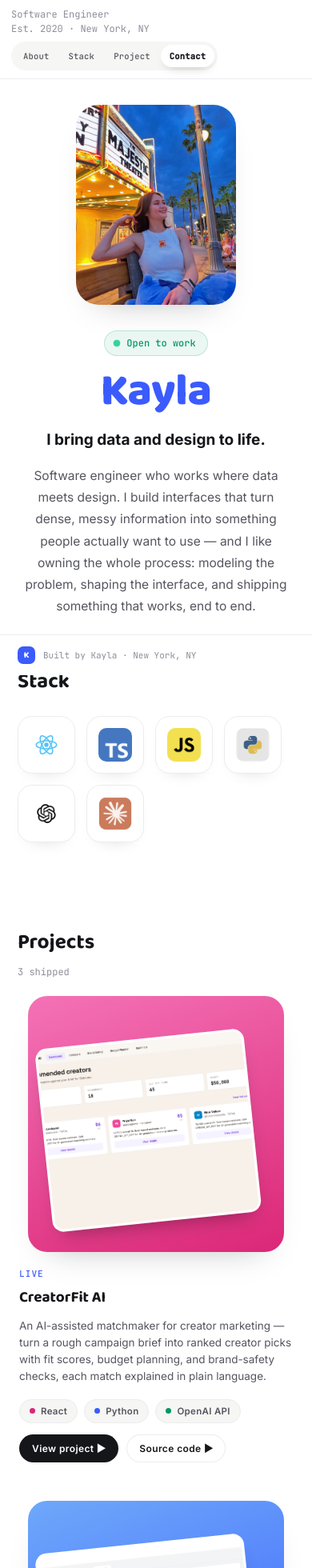
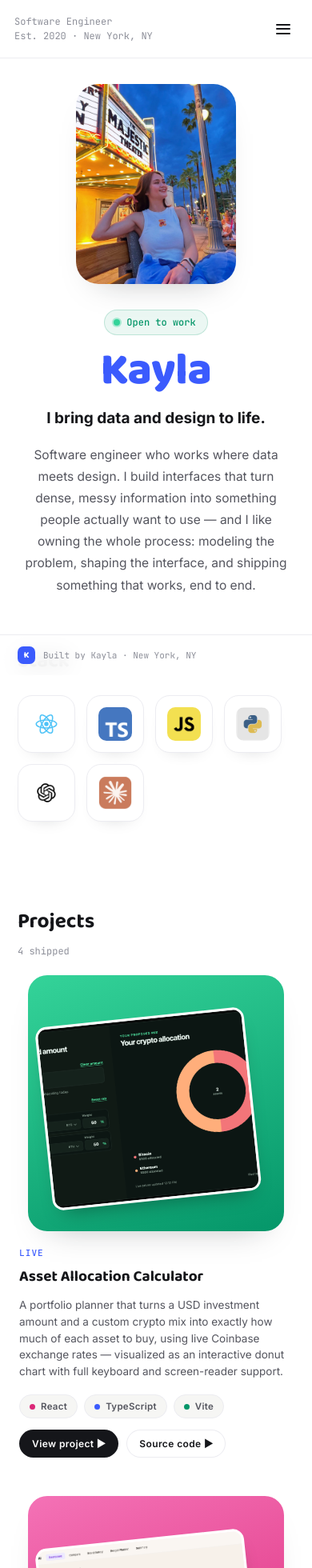
Before and after one commit to kayla-prutti/kayla-prutti.github.io, a React (Vite) app: page / in a window 390 px wide. Shown: the top 1960 px of the page at 80% size. Built offline with nearby package versions, Linux system fonts and the light colour scheme.

Commit message:
add: new project

```diff
--- a/src/components/Header.tsx
+++ b/src/components/Header.tsx
@@ -9,7 +9,9 @@ const navItems = [
 
 export function Header() {
   const [active, setActive] = useState("about");
+  const [menuOpen, setMenuOpen] = useState(false);
   const suppressUntilRef = useRef(0);
+  const headerRef = useRef<HTMLElement>(null);
 
   useEffect(() => {
     const sections = navItems
@@ -61,6 +63,26 @@ export function Header() {
     };
   }, []);
 
+  useEffect(() => {
+    if (!menuOpen) return;
+
+    const handleKeyDown = (event: KeyboardEvent) => {
+      if (event.key === "Escape") setMenuOpen(false);
+    };
+    const handleClickOutside = (event: MouseEvent) => {
+      if (headerRef.current && !headerRef.current.contains(event.target as Node)) {
+        setMenuOpen(false);
+      }
+    };
+
+    window.addEventListener("keydown", handleKeyDown);
+    document.addEventListener("click", handleClickOutside);
+    return () => {
+      window.removeEventListener("keydown", handleKeyDown);
+      document.removeEventListener("click", handleClickOutside);
+    };
+  }, [menuOpen]);
+
   const handleNavClick = (id: string) => {
     // Set the clicked item active right away, and ignore scroll-spy updates
     // until the smooth-scroll it triggers has had time to settle — otherwise
@@ -68,15 +90,17 @@ export function Header() {
     // report a different section as active than the one just clicked.
     setActive(id);
     suppressUntilRef.current = Date.now() + 900;
+    setMenuOpen(false);
   };
 
   return (
-    <header className="site-header">
+    <header className="site-header" ref={headerRef}>
       <div className="header-inner">
         <p className="eyebrow-lines">
           <span>Software Engineer</span>
           <span>Est. 2020 &middot; New York, NY</span>
         </p>
+
         <nav className="nav-toggle" aria-label="Primary">
           {navItems.map((item) => (
             <a
@@ -89,7 +113,35 @@ export function Header() {
             </a>
           ))}
         </nav>
+
+        <button
+          type="button"
+          className="menu-toggle"
+          aria-expanded={menuOpen}
+          aria-controls="mobile-nav"
+          aria-label={menuOpen ? "Close menu" : "Open menu"}
+          onClick={() => setMenuOpen((open) => !open)}
+        >
+          <span className={`menu-bars${menuOpen ? " is-open" : ""}`}>
+            <span className="menu-bar" />
+            <span className="menu-bar" />
+            <span className="menu-bar" />
+          </span>
+        </button>
       </div>
+
+      <nav id="mobile-nav" className={`mobile-nav${menuOpen ? " is-open" : ""}`} aria-label="Primary mobile">
+        {navItems.map((item) => (
+          <a
+            key={item.id}
+            href={`#${item.id}`}
+            onClick={() => handleNavClick(item.id)}
+            className={`mobile-nav-item${active === item.id ? " is-active" : ""}`}
+          >
+            {item.label}
+          </a>
+        ))}
+      </nav>
     </header>
   );
 }
--- a/src/components/ProjectsSection.tsx
+++ b/src/components/ProjectsSection.tsx
@@ -8,7 +8,7 @@ type ProjectImage = { src: string; alt: string };
 type Project = {
   id: string;
   status: string;
-  folderColor: "pink" | "blue" | "dark";
+  folderColor: "pink" | "blue" | "dark" | "green";
   title: string;
   description: string;
   stackTags: StackTag[];
@@ -21,12 +21,35 @@ type Project = {
 
 const projects: Project[] = [
   {
+    id: "asset-allocation-calculator",
+    status: "Live",
+    folderColor: "green",
+    title: "Asset Allocation Calculator",
+    description:
+      "A portfolio planner that turns a USD investment amount and a custom crypto mix into " +
+      "exactly how much of each asset to buy, using live Coinbase exchange rates — visualized " +
+      "as an interactive donut chart with full keyboard and screen-reader support.",
+    stackTags: [
+      { label: "React", chipClass: "chip-magenta" },
+      { label: "TypeScript", chipClass: "chip-blue" },
+      { label: "Vite", chipClass: "chip-green" },
+    ],
+    liveUrl: "https://kayla-prutti.github.io/asset-allocation-calculator/",
+    repoUrl: "https://github.com/kayla-prutti/asset-allocation-calculator",
+    images: [
+      {
+        src: "/asset-allocation-calculator-preview.png",
+        alt: "Asset Allocation Calculator showing a 50/50 Bitcoin and Ethereum mix on a $1,000 investment, with a donut chart and exact BTC and ETH amounts",
+      },
+    ],
+  },
+  {
     id: "creatorfit-ai",
     status: "Live",
     folderColor: "pink",
     title: "CreatorFit AI",
     description:
-      "An AI-assisted matchmaker for creator marketing — turn a rough campaign brief into " +
+      "An AI-assisted matchmaker for creator marketing, turn a rough campaign brief into " +
       "ranked creator picks with fit scores, budget planning, and brand-safety checks, each " +
       "match explained in plain language.",
     stackTags: [
@@ -49,7 +72,7 @@ const projects: Project[] = [
     folderColor: "blue",
     title: "Job Search Studio",
     description:
-      "A focused workspace for the job hunt — track applications, contacts, and " +
+      "A focused workspace for the job hunt, track applications, contacts, and " +
       "follow-ups on one board, with notes and live status at a glance so nothing slips " +
       "through the cracks.",
     stackTags: [
@@ -72,8 +95,8 @@ const projects: Project[] = [
     folderColor: "dark",
     title: "PackSmart",
     description:
-      "A mobile packing checklist built for every trip type — hiking, city, beach, business, " +
-      "ski, or backpacking — with a quick weather check that flags extra items worth packing " +
+      "A mobile packing checklist built for every trip type, hiking, city, beach, business, " +
+      "ski, or backpacking with a quick weather check that flags extra items worth packing " +
       "before you go.",
     stackTags: [
       { label: "React Native", chipClass: "chip-magenta" },
--- a/src/styles.css
+++ b/src/styles.css
@@ -136,6 +136,71 @@ a {
   color: var(--ink);
   font-weight: 700;
   box-shadow: 0 6px 14px -8px rgba(21, 22, 26, 0.35);
+}
+
+.menu-toggle {
+  display: none;
+  align-items: center;
+  justify-content: center;
+  width: 36px;
+  height: 36px;
+  padding: 0;
+  border: none;
+  border-radius: 10px;
+  background: transparent;
+  cursor: pointer;
+  flex: 0 0 auto;
+}
+
+.menu-toggle:hover {
+  background: var(--bg-soft);
+}
+
+.menu-bars {
+  position: relative;
+  display: block;
+  width: 18px;
+  height: 13px;
+}
+
+.menu-bar {
+  position: absolute;
+  left: 0;
+  width: 100%;
+  height: 2px;
+  border-radius: 2px;
+  background: var(--ink);
+  transition: transform 0.2s ease, opacity 0.2s ease, top 0.2s ease;
+}
+
+.menu-bar:nth-child(1) {
+  top: 0;
+}
+
+.menu-bar:nth-child(2) {
+  top: 5.5px;
+}
+
+.menu-bar:nth-child(3) {
+  top: 11px;
+}
+
+.menu-bars.is-open .menu-bar:nth-child(1) {
+  top: 5.5px;
+  transform: rotate(45deg);
+}
+
+.menu-bars.is-open .menu-bar:nth-child(2) {
+  opacity: 0;
+}
+
+.menu-bars.is-open .menu-bar:nth-child(3) {
+  top: 5.5px;
+  transform: rotate(-45deg);
+}
+
+.mobile-nav {
+  display: none;
 }
 
 /* ---------- hero ---------- */
@@ -360,6 +425,10 @@ a {
   background: linear-gradient(160deg, #3d3e46, var(--dark));
 }
 
+.folder-green {
+  background: linear-gradient(160deg, var(--green-light), var(--green));
+}
+
 .folder-photos {
   position: relative;
   width: 82%;
@@ -403,9 +472,10 @@ a {
   padding: 26px;
   background: linear-gradient(
     to top,
-    rgba(10, 11, 13, 0.9) 0%,
-    rgba(10, 11, 13, 0.62) 42%,
-    rgba(10, 11, 13, 0) 80%
+    rgba(10, 11, 13, 0.96) 0%,
+    rgba(10, 11, 13, 0.88) 60%,
+    rgba(10, 11, 13, 0.3) 85%,
+    rgba(10, 11, 13, 0) 100%
   );
   opacity: 0;
   transform: translateY(10px);
@@ -460,11 +530,6 @@ a {
   font-size: 13.5px;
   line-height: 1.55;
   color: rgba(255, 255, 255, 0.85);
-  display: -webkit-box;
-  -webkit-box-orient: vertical;
-  -webkit-line-clamp: 3;
-  line-clamp: 3;
-  overflow: hidden;
 }
 
 .stack-tags {
@@ -790,10 +855,6 @@ a {
 
   .project-overlay .project-desc {
     color: var(--ink-soft);
-    display: block;
-    -webkit-line-clamp: unset;
-    line-clamp: unset;
-    overflow: visible;
   }
 
   .project-overlay .tag {
@@ -868,11 +929,42 @@ a {
     max-width: 320px;
     margin: 0 auto;
   }
+
+  .nav-toggle {
+    display: none;
+  }
+
+  .menu-toggle {
+    display: inline-flex;
+  }
+
+  .mobile-nav.is-open {
+    display: flex;
+    flex-direction: column;
+    padding: 4px 20px 14px;
+    border-top: 1px solid var(--border);
+    gap: 2px;
+  }
+
+  .mobile-nav-item {
+    padding: 12px 10px;
+    border-radius: 10px;
+    font-family: var(--font-mono);
+    font-size: 13px;
+    font-weight: 500;
+    color: var(--ink-soft);
+  }
+
+  .mobile-nav-item.is-active {
+    color: var(--ink);
+    font-weight: 700;
+    background: var(--bg-soft);
+  }
 }
 
 @media (max-width: 560px) {
   html {
-    scroll-padding-top: 108px;
+    scroll-padding-top: 76px;
   }
 
   .wrap {
@@ -880,18 +972,13 @@ a {
     padding-right: 22px;
   }
 
-  .nav-toggle-item {
-    padding: 7px 11px;
-    font-size: 10.5px;
+  .header-inner {
+    padding: 0 18px;
   }
 
-  .header-inner {
-    flex-direction: column;
-    align-items: flex-start;
-    justify-content: center;
-    gap: 8px;
-    padding: 10px 14px;
-    height: auto;
+  .mobile-nav.is-open {
+    padding-left: 18px;
+    padding-right: 18px;
   }
 
   .hero {
```
Also changed, not shown: public/asset-allocation-calculator-preview.png (added).
